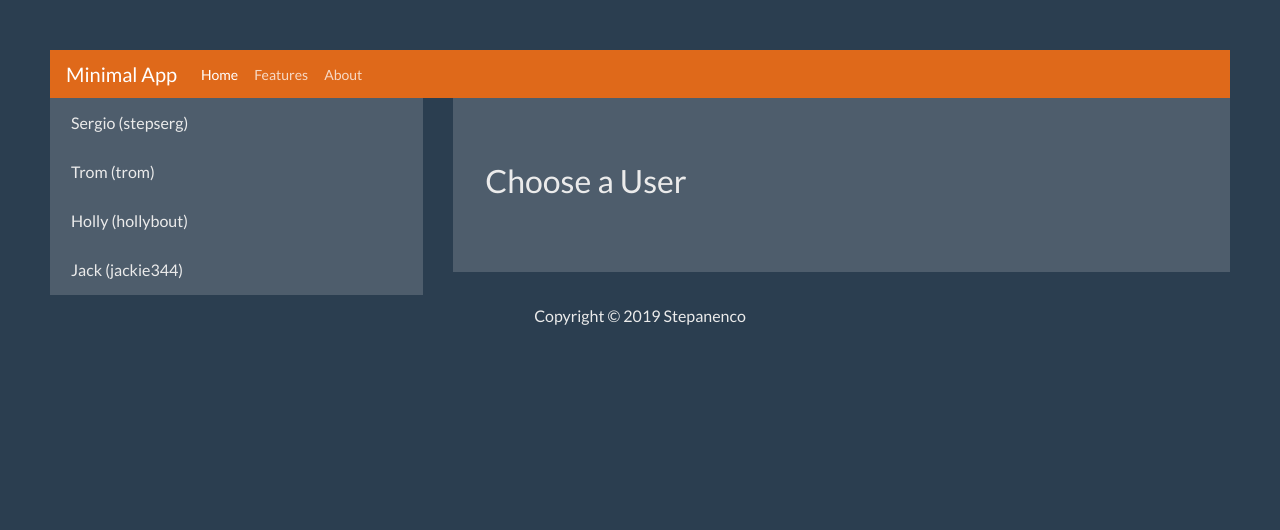
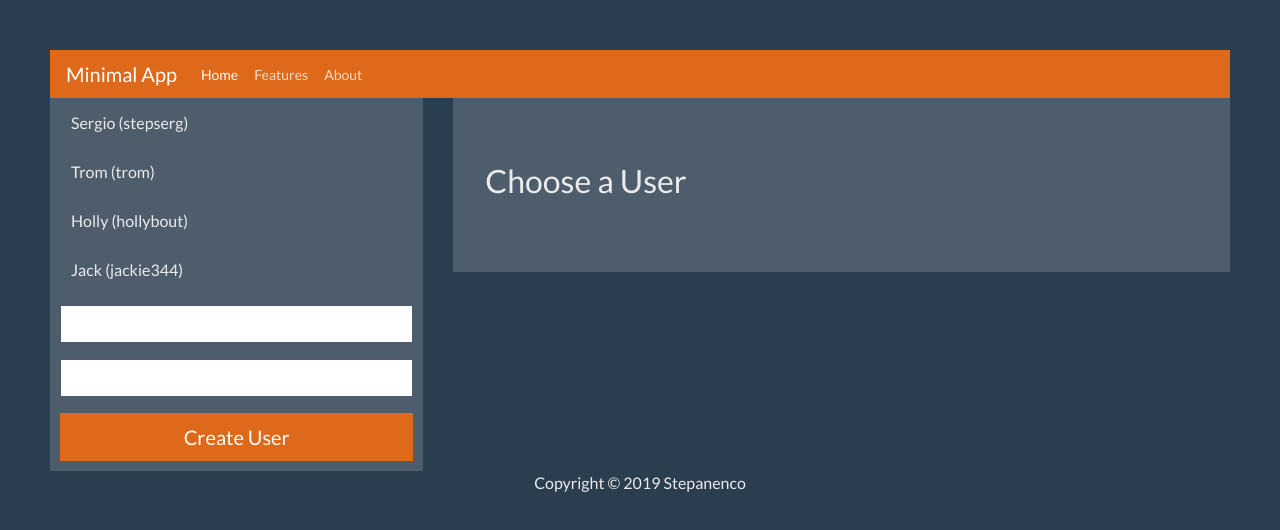
Before and after one commit to stepanenko/computer-science-info, an Angular app: page / in a window 1280 px wide. Shown: the top 530 px of the page. Built offline with nearby package versions, Linux system fonts and the light colour scheme.

Commit message:
form added

```diff
--- a/src/app/app.component.html
+++ b/src/app/app.component.html
@@ -33,6 +33,8 @@
             </li>
           </ul>
         </div>
+
+        <user-form></user-form>
     </div>
 
     <div class="col-sm-8">
--- a/src/app/app.module.ts
+++ b/src/app/app.module.ts
@@ -5,11 +5,13 @@ import { FormsModule } from '@angular/forms';
 
 import { AppComponent } from './app.component';
 import { UserProfileComponent } from './users/user-profile/user-profile.component';
+import { UserFormComponent } from './users/user-form/user-form.component';
 
 @NgModule({
   declarations: [
     AppComponent,
-    UserProfileComponent
+    UserProfileComponent,
+    UserFormComponent
   ],
   imports: [
     BrowserModule,
--- /dev/null
+++ b/src/app/users/user-form/user-form.component.css
@@ -0,0 +1,5 @@
+
+form {
+  padding: 10px;
+  background: #4E5D6C;
+}
--- /dev/null
+++ b/src/app/users/user-form/user-form.component.html
@@ -0,0 +1,16 @@
+
+<form>
+
+  <div class="form-group">
+    <input type="text" class="form-control" name="name" required>
+  </div>
+
+  <div class="form-group">
+    <input type="text" class="form-control" name="username" required>
+  </div>
+
+  <button type="submit" class="btn btn-lg btn-block btn-primary">
+    Create User
+  </button>
+
+</form>
```
Also changed, not shown: src/app/users/user-form/user-form.component.ts (added, +11 -0 lines).
